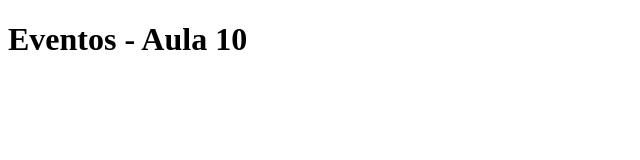
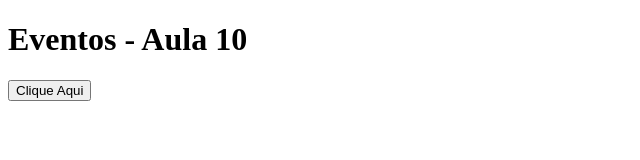
Before and after one commit to CristianoLiraGit/js-programacaoweb, a plain HTML site: page js/aula10/index.html in a window 1280 px wide. Shown: the whole page, without its empty margins (0-640 px from the left). Drawn offline with Linux system fonts and the light colour scheme.

Commit message:
Aula 9 - Programação Web
Aula de eventos no JavaScript.

```diff
--- a/js/aula10/index.html
+++ b/js/aula10/index.html
@@ -7,6 +7,7 @@
 </head>
 <body>
     <h1>Eventos - Aula 10</h1>
+    <button onclick="eventoClick()" ondblclick ="eventoClickDuplo()">Clique Aqui</button>
     <script src="index.js"></script>
 </body>
 </html>
--- a/js/aula10/index.js
+++ b/js/aula10/index.js
@@ -20,3 +20,12 @@ onkeyup → Disparado quando uma tecla é solta sobre um elemento;
 onload → Disparado quando a página terminou de ser carregada. Body;
 onresize → Disparado quando há um redimencionamento da janela
 */
+
+function eventoClick(){
+    // return alert(`Clicou`);
+    document.body.style.backgroundColor = 'gray'
+}
+
+function eventoClickDuplo(){
+    return alert('Clique duplo acionado.')
+}
```
